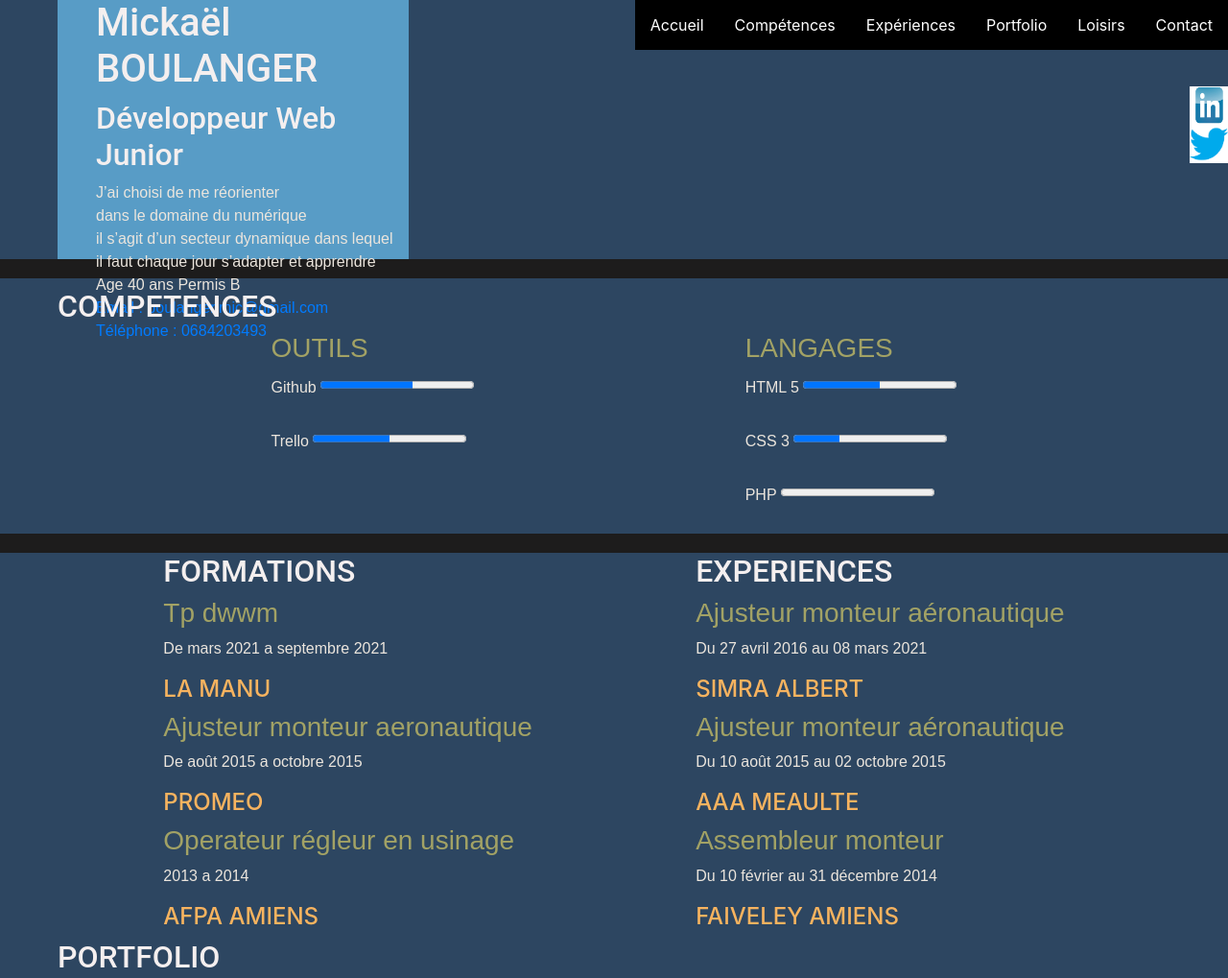
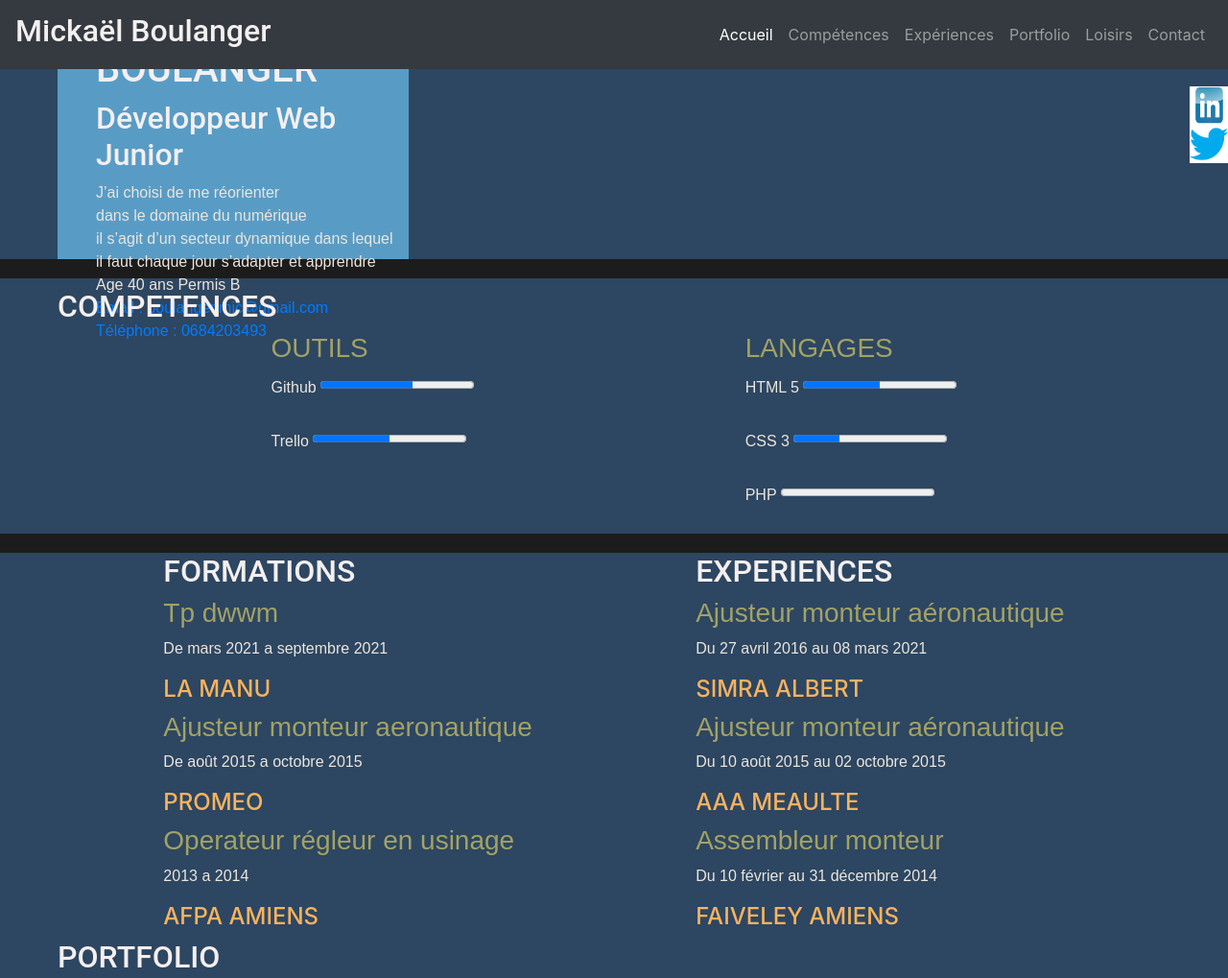
Before and after one commit to MickaelBoulanger/mickaelboulanger.github.io, a plain HTML site: page index.html in a window 1280 px wide. Shown: the top 1019 px of the page at 96% size. Drawn offline with nearby package versions, Linux system fonts and the light colour scheme.

Commit message:
maj navbar

```diff
--- a/assets/css/style.css
+++ b/assets/css/style.css
@@ -5,35 +5,13 @@ body{
 
 
                                     /* nav bar */
+.nav-item:hover {
+    background-color: rgba(169, 232, 233, 0.851);
 
 
-ul {
-    list-style-type: none;
-    margin: 0;
-    padding: 0;
-    overflow: hidden;
-    background-color: rgb(0, 0, 0);
-    position: fixed;
-    right: 0;
+        }
 
-}
 
-li {
-   float: right;
-
-}
-
-li a {
-    display: block;
-    color: white;
-    text-align: center;
-    padding: 14px 16px;
-    text-decoration: none;
-}
-
-li a:hover {
-    background-color: rgb(154, 155, 160);
-}
 
                                     /* description */
 #container1{
--- a/index.html
+++ b/index.html
@@ -7,23 +7,51 @@
     <link rel="stylesheet" href="/assets/css/bootstrap.min.css">
     <link rel="stylesheet" href="/assets/css/style.css">
     <script src="assets/js/bootstrap.bundle.min.js"></script>
-    <title>Cv Numérique Mickael Boulanger Amiens</title>
+    <title>Cv Développeur web junior Mickael Boulanger Amiens</title>
 
 </head>
-<body>
-                                <!-- Menu -->
-
-<header>
-        <div>
-            <ul>
-                <li><a href="#container7">Contact</a></li>
-                <li><a href="#container6">Loisirs</a></li>
-                <li><a href="#container5">Portfolio</a></li>
-                <li><a href="#container3">Expériences</a></li>
-                <li><a href="#container2">Compétences</a></li>
-                <li><a href="#container1">Accueil</a></li>
-            </ul>
-        </div>
+                                <!-- ajout de la navbar responsive -->
+<body class="clearfix">
+    <div id="top-content"></div>
+    <header id="section-header" class="section-header mb-30 clearfix">
+        <nav id="navbar-main" class="navbar navbar-expand-xl navbar-dark bg-dark fixed-top ">
+            <a class="navbar-brand" href="#section-header">
+                <h2>
+                    Mickaël Boulanger
+                </h2>
+            </a>
+            <button class="navbar-toggler" type="button" data-toggle="collapse" data-target="#navbar" aria-controls="navbar" aria-expanded="false" aria-label="Toggle navigation">
+                <span class="navbar-toggler-icon"></span>
+            </button>
+            <div id="navbar"  class="collapse navbar-collapse justify-content-end">
+                <ul class="navbar-nav">
+                    <li class="nav-item active">
+                        <a class="nav-link" href="#container1">
+                            Accueil                            </a>
+                    </li>
+                    <li class="nav-item">
+                        <a class="nav-link" href="#container2">
+                            Compétences                            </a>
+                    </li>
+                    <li class="nav-item">
+                        <a class="nav-link" href="#container3">
+                            Expériences                            </a>
+                    </li>
+                    <li class="nav-item">
+                        <a class="nav-link" href="#container5">
+                            Portfolio                            </a>
+                    </li>
+                    <li class="nav-item">
+                        <a class="nav-link" href="#container6">
+                            Loisirs                            </a>
+                    </li>
+                    <li class="nav-item">
+                        <a class="nav-link" href="#container7">
+                            Contact                            </a>
+                    </li>
+                </ul>
+            </div>
+        </nav>
 
 
         <div id="container1">
@@ -168,7 +196,7 @@
 
                                     <!-- debut conatct -->
     <footer>
-            <form id="contactform"  >
+            <form id="contactform" >
             <div id="container7">
                     <div class="text">
                         <h2>CONTACT</h2>
```
